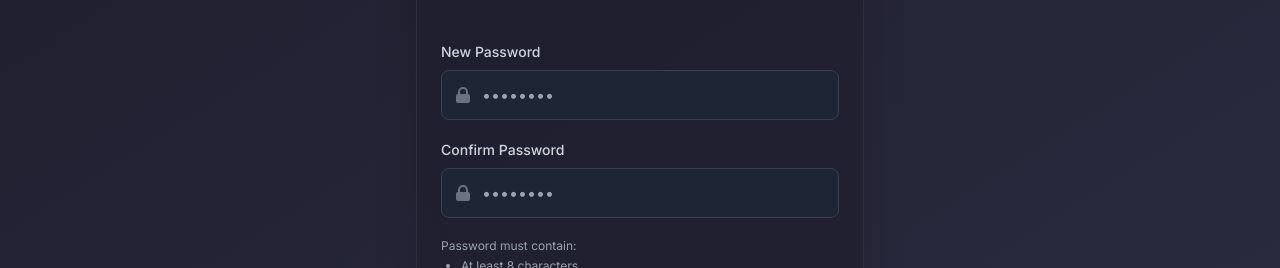
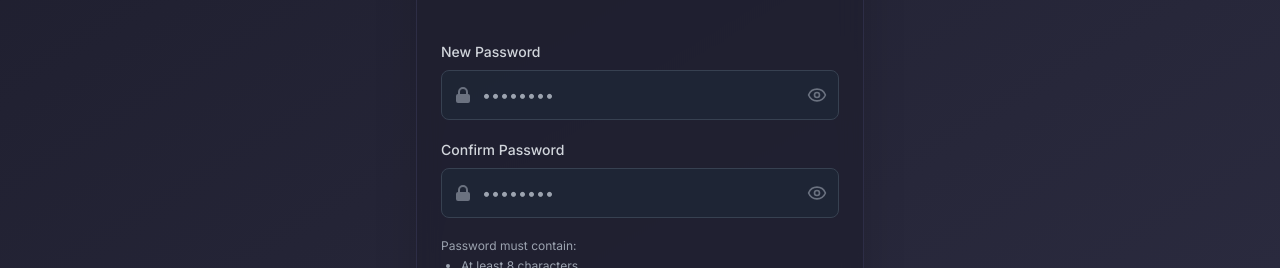
Before and after one commit to NirbhaySingh74/Algodeep-v2, a Next.js app: page /reset-password in a window 1280 px wide. Shown: the part 208-476 px from the top of the page. Built offline with nearby package versions, Linux system fonts and the light colour scheme; no server answers.

Commit message:
added function

```diff
--- a/src/app/login/page.tsx
+++ b/src/app/login/page.tsx
@@ -2,7 +2,7 @@
 
 import React, { useEffect, useState } from "react";
 import { supabase } from "@/lib/supabase";
-import { Code2, ArrowLeft } from "lucide-react";
+import { Code2, ArrowLeft, Eye, EyeOff } from "lucide-react";
 import { useRouter } from "next/navigation";
 import Footer from "@/components/Footer";
 import { useAuthStore } from "@/lib/authStore";
@@ -10,6 +10,7 @@ import { useAuthStore } from "@/lib/authStore";
 function App() {
   const router = useRouter();
   const [showToast, setShowToast] = useState(false);
+  const [showPassword, setShowPassword] = useState(false);
 
   const {
     authView,
@@ -78,9 +79,12 @@ function App() {
     clearMessages();
   };
 
+  const togglePasswordVisibility = () => {
+    setShowPassword(!showPassword);
+  };
+
   return (
     <div className="flex flex-col min-h-screen">
-
       {/* Toast Notification */}
       {showToast && (
         <div className="fixed bottom-6 right-6 z-50 animate-in slide-in-from-bottom duration-500">
@@ -269,11 +273,11 @@ function App() {
                       </div>
                       <div className="relative">
                         <input
-                          type="password"
+                          type={showPassword ? "text" : "password"}
                           id="password"
                           value={password}
                           onChange={(e) => setPassword(e.target.value)}
-                          className="w-full bg-gray-800/70 border border-gray-700 text-white rounded-lg pl-10 pr-4 py-2.5 sm:py-3 focus:ring-2 focus:ring-[#6c5ce7]/70 focus:border-[#6c5ce7] focus:outline-none transition-all text-sm sm:text-base"
+                          className="w-full bg-gray-800/70 border border-gray-700 text-white rounded-lg pl-10 pr-12 py-2.5 sm:py-3 focus:ring-2 focus:ring-[#6c5ce7]/70 focus:border-[#6c5ce7] focus:outline-none transition-all text-sm sm:text-base"
                           placeholder="••••••••"
                           disabled={loading}
                           required
@@ -293,6 +297,18 @@ function App() {
                             />
                           </svg>
                         </div>
+                        <button
+                          type="button"
+                          onClick={togglePasswordVisibility}
+                          className="absolute inset-y-0 right-0 pr-3 flex items-center text-gray-400 hover:text-white transition-colors"
+                          aria-label={showPassword ? "Hide password" : "Show password"}
+                        >
+                          {showPassword ? (
+                            <EyeOff className="h-4 w-4 sm:h-5 sm:w-5" />
+                          ) : (
+                            <Eye className="h-4 w-4 sm:h-5 sm:w-5" />
+                          )}
+                        </button>
                       </div>
                     </div>
                   )}
--- a/src/app/reset-password/page.tsx
+++ b/src/app/reset-password/page.tsx
@@ -3,7 +3,7 @@
 import React, { useState, useEffect } from "react";
 import { useRouter } from "next/navigation";
 import { supabase } from "@/lib/supabase";
-import { Code2 } from "lucide-react";
+import { Code2, Eye, EyeOff } from "lucide-react";
 
 function ResetPassword() {
   const router = useRouter();
@@ -12,6 +12,10 @@ function ResetPassword() {
   const [confirmPassword, setConfirmPassword] = useState("");
   const [error, setError] = useState<string | null>(null);
   const [successMessage, setSuccessMessage] = useState<string | null>(null);
+
+  // New state for password visibility
+  const [showPassword, setShowPassword] = useState(false);
+  const [showConfirmPassword, setShowConfirmPassword] = useState(false);
 
   // Check session on mount
   useEffect(() => {
@@ -132,11 +136,11 @@ function ResetPassword() {
                     </label>
                     <div className="relative">
                       <input
-                        type="password"
+                        type={showPassword ? "text" : "password"}
                         id="password"
                         value={password}
                         onChange={(e) => setPassword(e.target.value)}
-                        className="w-full bg-gray-800/70 border border-gray-700 text-white rounded-lg pl-10 pr-4 py-2.5 sm:py-3 focus:ring-2 focus:ring-[#6c5ce7]/70 focus:border-[#6c5ce7] focus:outline-none transition-all text-sm sm:text-base"
+                        className="w-full bg-gray-800/70 border border-gray-700 text-white rounded-lg pl-10 pr-10 py-2.5 sm:py-3 focus:ring-2 focus:ring-[#6c5ce7]/70 focus:border-[#6c5ce7] focus:outline-none transition-all text-sm sm:text-base"
                         placeholder="••••••••"
                         disabled={loading}
                         required
@@ -155,6 +159,17 @@ function ResetPassword() {
                           />
                         </svg>
                       </div>
+                      <button
+                        type="button"
+                        onClick={() => setShowPassword(!showPassword)}
+                        className="absolute inset-y-0 right-0 pr-3 flex items-center text-gray-500 hover:text-gray-300 transition"
+                      >
+                        {showPassword ? (
+                          <EyeOff className="h-5 w-5" />
+                        ) : (
+                          <Eye className="h-5 w-5" />
+                        )}
+                      </button>
                     </div>
                   </div>
                   <div className="space-y-2">
@@ -163,11 +178,11 @@ function ResetPassword() {
                     </label>
                     <div className="relative">
                       <input
-                        type="password"
+                        type={showConfirmPassword ? "text" : "password"}
                         id="confirm-password"
                         value={confirmPassword}
                         onChange={(e) => setConfirmPassword(e.target.value)}
-                        className="w-full bg-gray-800/70 border border-gray-700 text-white rounded-lg pl-10 pr-4 py-2.5 sm:py-3 focus:ring-2 focus:ring-[#6c5ce7]/70 focus:border-[#6c5ce7] focus:outline-none transition-all text-sm sm:text-base"
+                        className="w-full bg-gray-800/70 border border-gray-700 text-white rounded-lg pl-10 pr-10 py-2.5 sm:py-3 focus:ring-2 focus:ring-[#6c5ce7]/70 focus:border-[#6c5ce7] focus:outline-none transition-all text-sm sm:text-base"
                         placeholder="••••••••"
                         disabled={loading}
                         required
@@ -186,6 +201,17 @@ function ResetPassword() {
                           />
                         </svg>
                       </div>
+                      <button
+                        type="button"
+                        onClick={() => setShowConfirmPassword(!showConfirmPassword)}
+                        className="absolute inset-y-0 right-0 pr-3 flex items-center text-gray-500 hover:text-gray-300 transition"
+                      >
+                        {showConfirmPassword ? (
+                          <EyeOff className="h-5 w-5" />
+                        ) : (
+                          <Eye className="h-5 w-5" />
+                        )}
+                      </button>
                     </div>
                   </div>
                   <div className="text-xs text-gray-400 space-y-1">
```
Also changed, not shown: 1 other file (tests, documents, lock files or other folders).
